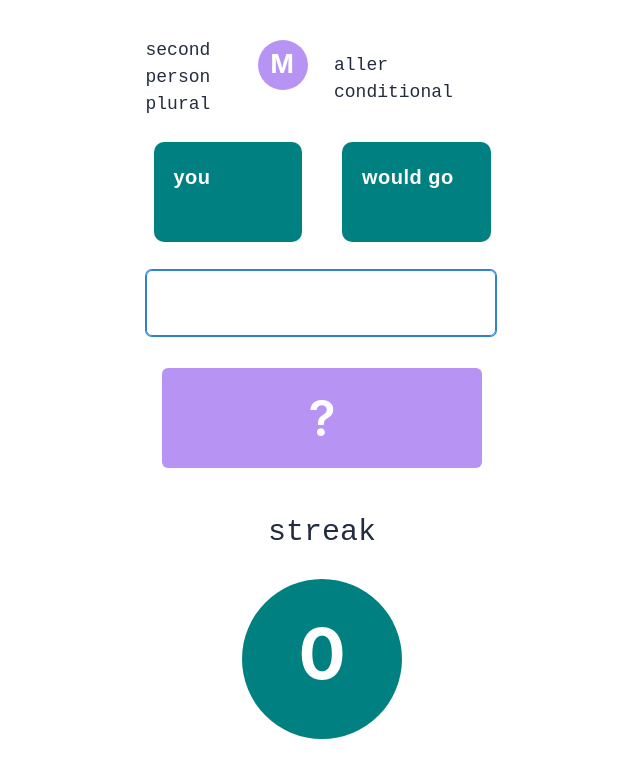
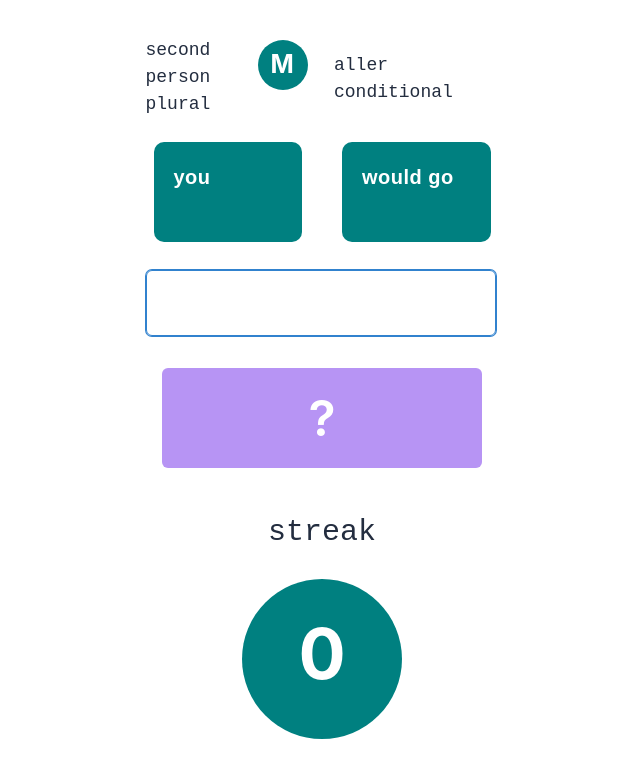
Before and after one commit to DavTho1983/french-verb-conjugation, a Next.js app: page / in a window 1280 px wide. Shown: the top 778 px of the page, without its empty margins (318-958 px from the left). Built offline with nearby package versions, Linux system fonts and the light colour scheme.

Commit message:
gender label colours

```diff
--- a/pages/index.js
+++ b/pages/index.js
@@ -32,7 +32,7 @@ const components = {
     variants: {
       solid: {
         container: {
-          bg: "#50C878",
+          bg: "teal",
         },
         title: {
           color: "text.50",
@@ -188,7 +188,8 @@ export default function Home() {
   const fonts = ["monospace", "sans-serif"];
 
   const getCapitalFirstLetter = (str) => {
-    return str.split(" ").splice(-1)[0][0].toUpperCase();
+    if (str !== undefined) return str.split(" ").splice(-1)[0][0].toUpperCase();
+    return;
   };
 
   const chooseFont = () => {
@@ -244,6 +245,17 @@ export default function Home() {
   };
 
   const genders = ["masculine", "feminine", "indefinite"];
+
+  const getGenderColour = (pronounFirstLetter) => {
+    switch (pronounFirstLetter) {
+      case "F":
+        return "#B794F4";
+      case "M":
+        return "teal";
+      default:
+        return "pink.100";
+    }
+  };
 
   useEffect(() => {
     console.log("isNavBarOpen: ", isNavBarOpen);
@@ -304,11 +316,15 @@ export default function Home() {
                     .replace("indefinite", "")
                     .replace("  ", " ")}
               </Center>
+
               <Center
                 w={50}
                 h={50}
                 borderRadius={"50%"}
-                bg="#B794F4"
+                bg={
+                  pronounLabel &&
+                  getGenderColour(getCapitalFirstLetter(pronounLabel))
+                }
                 color="white"
                 fontWeight="bold"
                 letterSpacing="wide"
```
